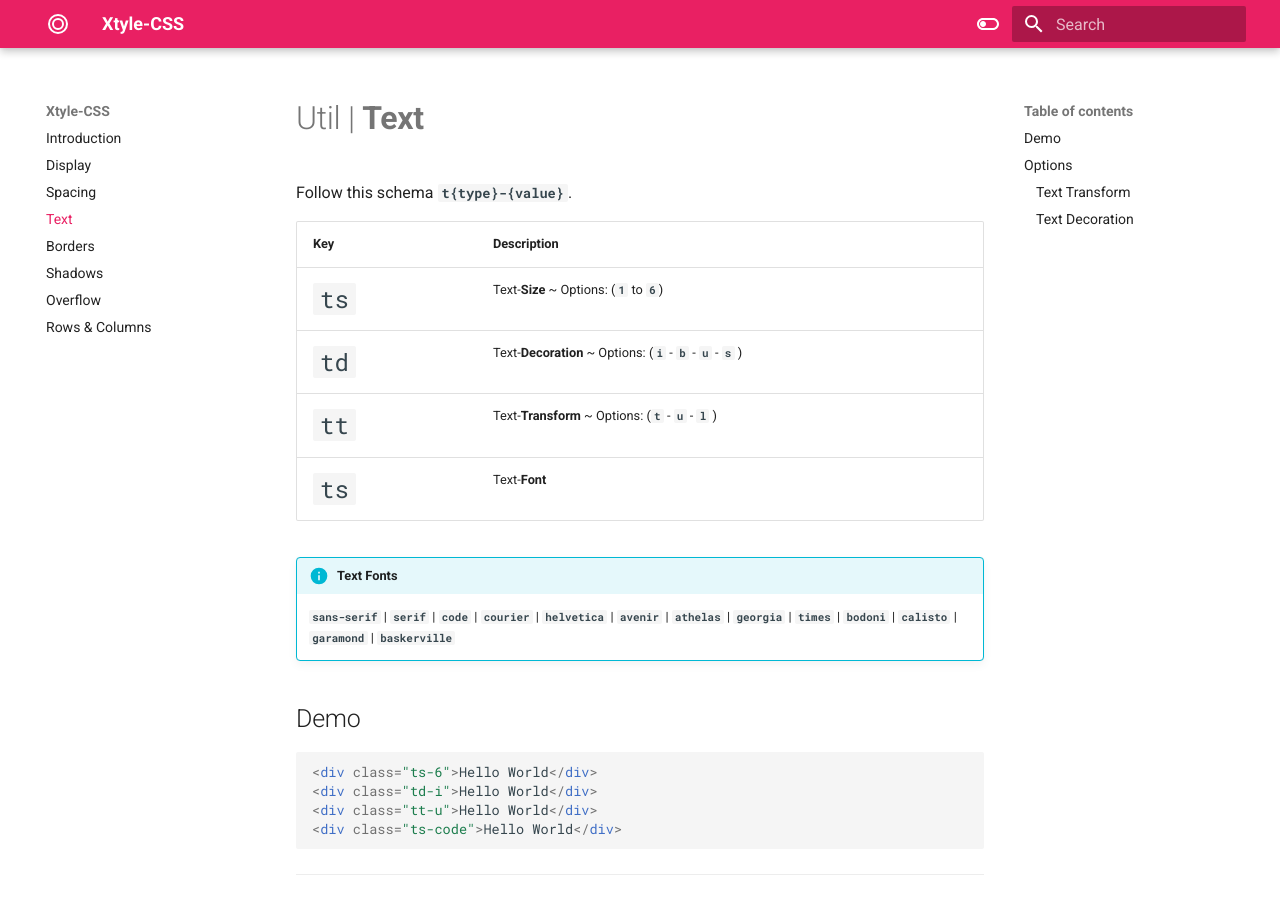
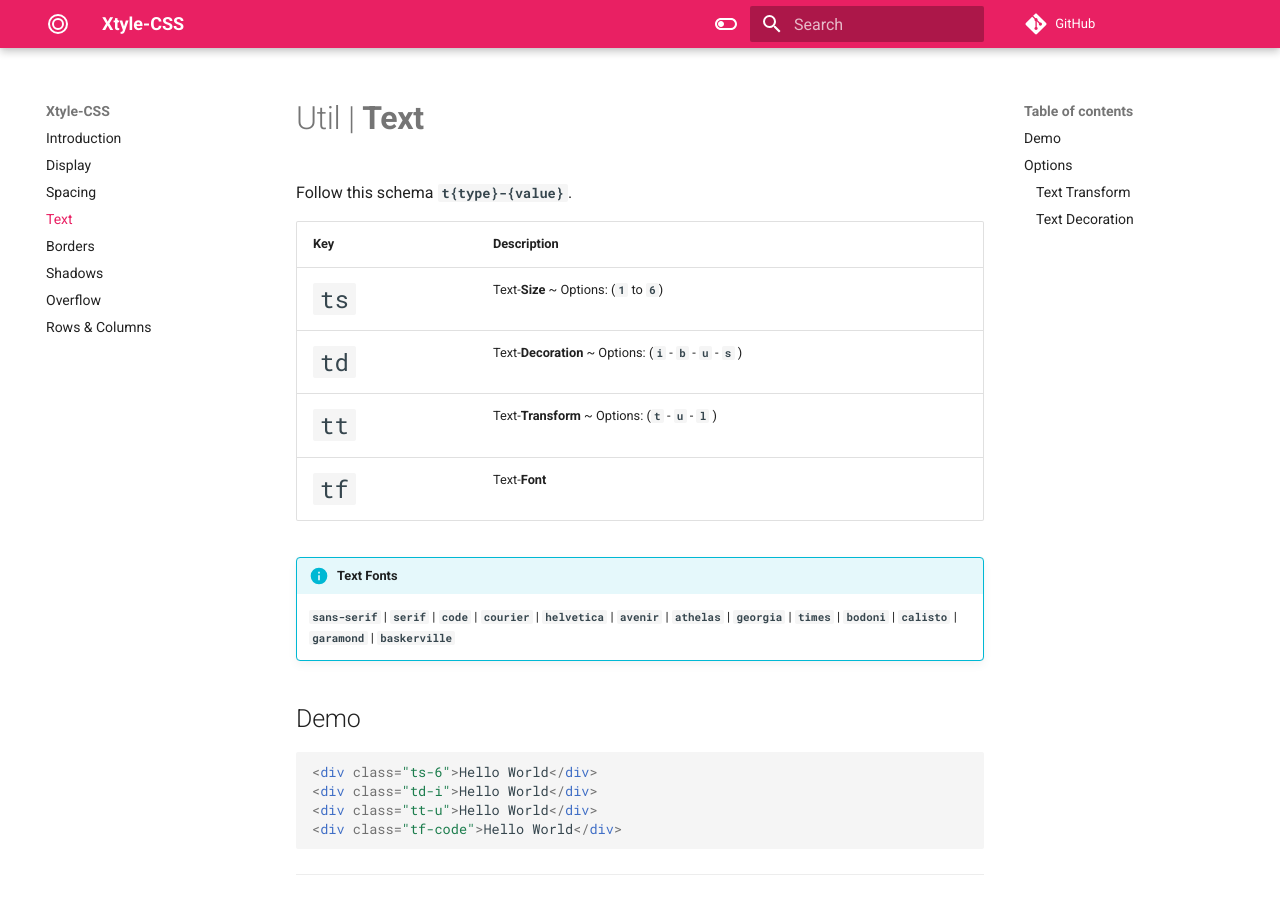
Before and after one commit to hlop3z/xtyle-css, an MkDocs documentation site: the page built from docs/docs/text.md, in a window 1280 px wide and 900 px high. Built offline with MkDocs 1.6.1 and Material for MkDocs 9.7.7, drawn with Linux system fonts in a browser that asks for light colours; comment, search, counter and statistics services are not loaded.

Commit message:
docs fix

````diff
--- a/docs/docs/text.md
+++ b/docs/docs/text.md
@@ -7,7 +7,7 @@
 | <code class="big">ts</code> | Text-**Size** ~ Options: (**`1`** to **`6`**)                           |
 | <code class="big">td</code> | Text-**Decoration** ~ Options: (**`i`** - **`b`** - **`u`** - **`s`** ) |
 | <code class="big">tt</code> | Text-**Transform** ~ Options: (**`t`** - **`u`** - **`l`** )            |
-| <code class="big">ts</code> | Text-**Font**                                                           |
+| <code class="big">tf</code> | Text-**Font**                                                           |
 
 !!! info "Text Fonts"
 
@@ -20,7 +20,7 @@
 <div class="ts-6">Hello World</div>
 <div class="td-i">Hello World</div>
 <div class="tt-u">Hello World</div>
-<div class="ts-code">Hello World</div>
+<div class="tf-code">Hello World</div>
 ```
 
 ---
--- a/docs/mkdocs.yml
+++ b/docs/mkdocs.yml
@@ -1,6 +1,6 @@
 site_name: Xtyle-CSS
-# site_url: https://hlop3z.github.io/xtyle/
-# repo_url: https://github.com/hlop3z/xtyle
+site_url: https://hlop3z.github.io/xtyle-css/
+repo_url: https://github.com/hlop3z/xtyle-css/
 copyright: Copyright © Hlop3z
 
 nav:
````
Also changed, not shown: docs/docs/borders.md (+2 -1 lines), docs/docs/index.md (+6 -0 lines), README.md.
